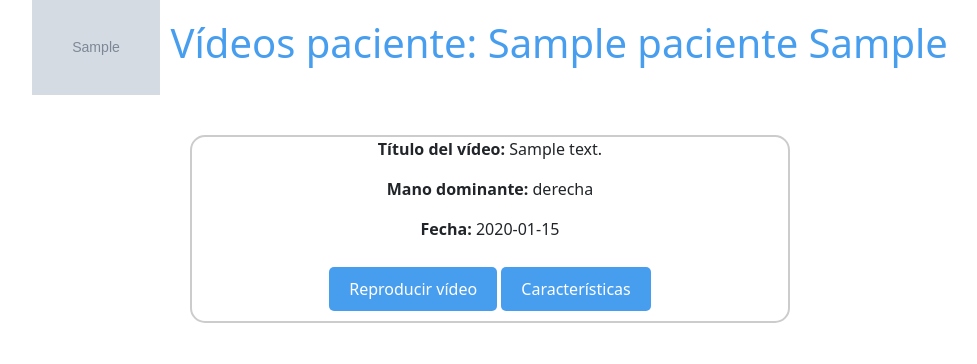
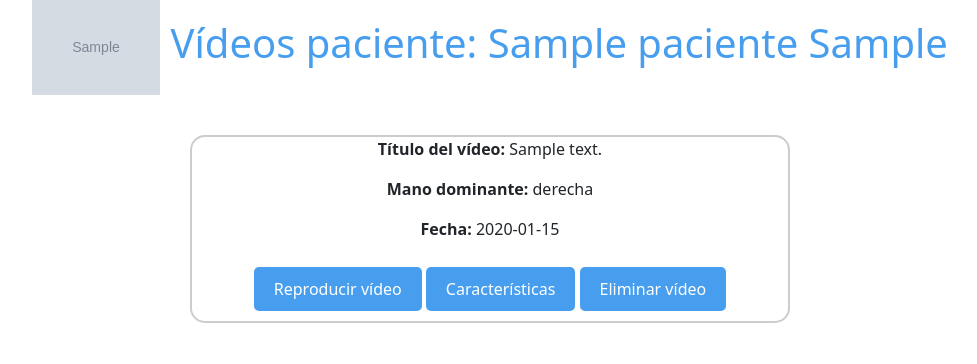
Before and after one commit to SandraDiaz22/TFG_TremorTrack, a Flask app: page /mostrarVideos/1 in a window 1280 px wide. Shown: the part 89-453 px from the top of the page, without its empty margins (150-1127 px from the left). Run offline with Flask 3, Linux system fonts and the light colour scheme; the visitor is signed in with stand-in values (Sample User, id 1); tables that the repository leaves empty hold one stand-in row (values such as "Sample post"); grey boxes marked "Sample" are stand-in pictures.

Commit message:
eliminar video de bbdd

```diff
--- a/App/app.py
+++ b/App/app.py
@@ -894,6 +894,22 @@ def mostrarVideos(paciente):
 
 
 
+#----------------------------------------------------------------
+#Página que elimina el vídeo seleccionado
+@app.route('/eliminarVideo', methods=['POST'])
+def eliminarVideo():
+    if request.method == 'POST':
+        id_video = request.json['id_video']
+        video = Videos.query.get(id_video)
+        db.session.delete(video)
+        db.session.commit()
+        return 'Vídeo eliminado correctamente', 200
+    else:
+        return 'Método no permitido', 405
+#----------------------------------------------------------------
+
+
+
 
 #----------------------------------------------------------------
 #Página de bienvenida para pacientes.
--- a/App/templates/mostrarVideos.html
+++ b/App/templates/mostrarVideos.html
@@ -51,6 +51,9 @@
                             <p> <strong> {% trans %} Diferencia ranurada de la frecuencia de mínimos: {% endtrans %} </strong> {{ video.diferencia_ranurada_min }}</p>
                             <p> <strong> {% trans %} Diferencia ranurada de la frecuencia de máximos: {% endtrans %} </strong> {{ video.diferencia_ranurada_max }}</p>
                         </div>
+
+                        <!--Eliminar vídeo-->
+                        <button type="button" class="btn-eliminar" onclick="eliminarVideo('{{ video.id_video }}')">{% trans %} Eliminar vídeo {% endtrans %}</button>
                     </div>
                     <br>
                 {% endfor %}
@@ -97,6 +100,32 @@
             }
         });
     });
+
+
+    //Cuando le den al botón de eliminar vídeo de la bbdd
+    function eliminarVideo(id_video) {
+        if (confirm('¿Estás seguro de que deseas eliminar este vídeo?')) {
+            fetch('/eliminarVideo', {
+                method: 'POST',
+                headers: {'Content-Type': 'application/json' },
+                body: JSON.stringify({ id_video: id_video })
+            })
+            .then(response => {
+                if (response.ok) {
+                    //Funcionó
+                    alert('Vídeo eliminado con éxito');
+                    //Recargar la página
+                    setTimeout(function(){ location.reload(); }, 1000);
+                } else {
+                    alert('Error al eliminar el vídeo');
+                }
+            })
+            .catch(error => {
+                console.error('Error:', error);
+                alert('Error al eliminar el vídeo');
+            });
+        }
+    }
 </script>
 
 
```
